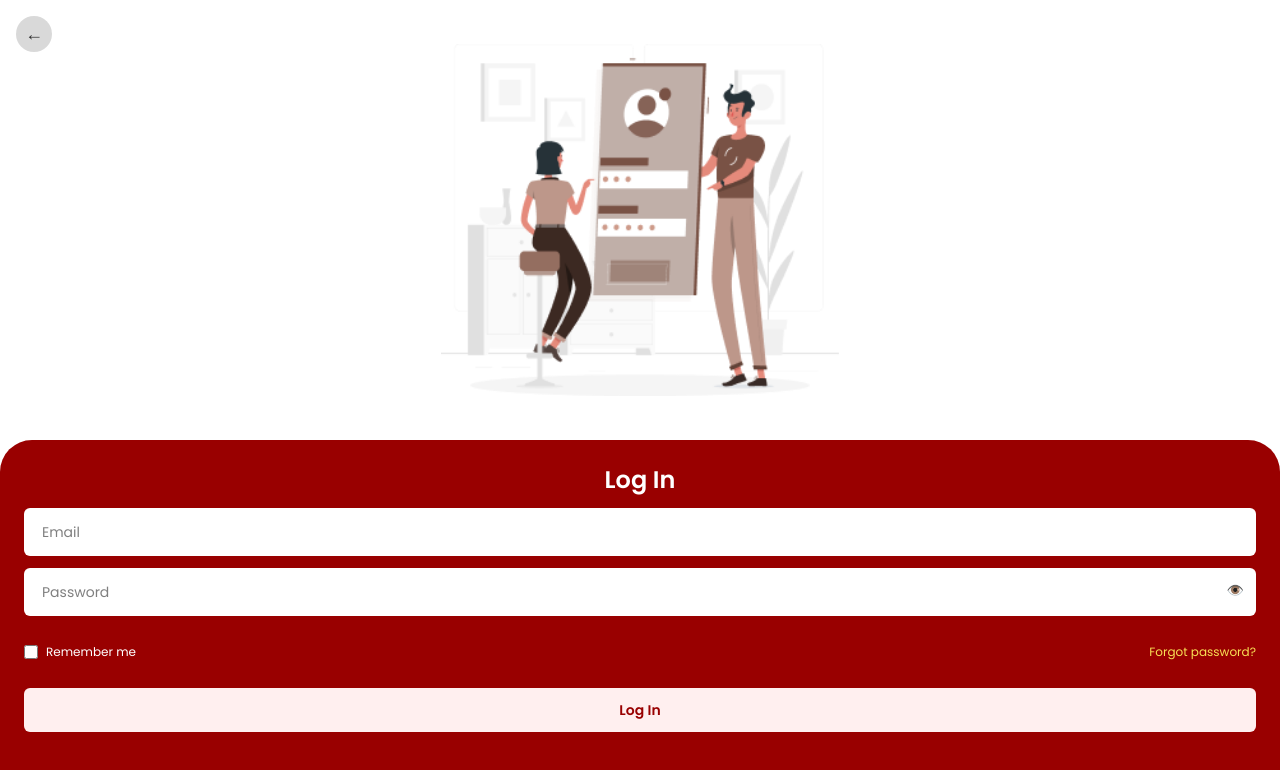
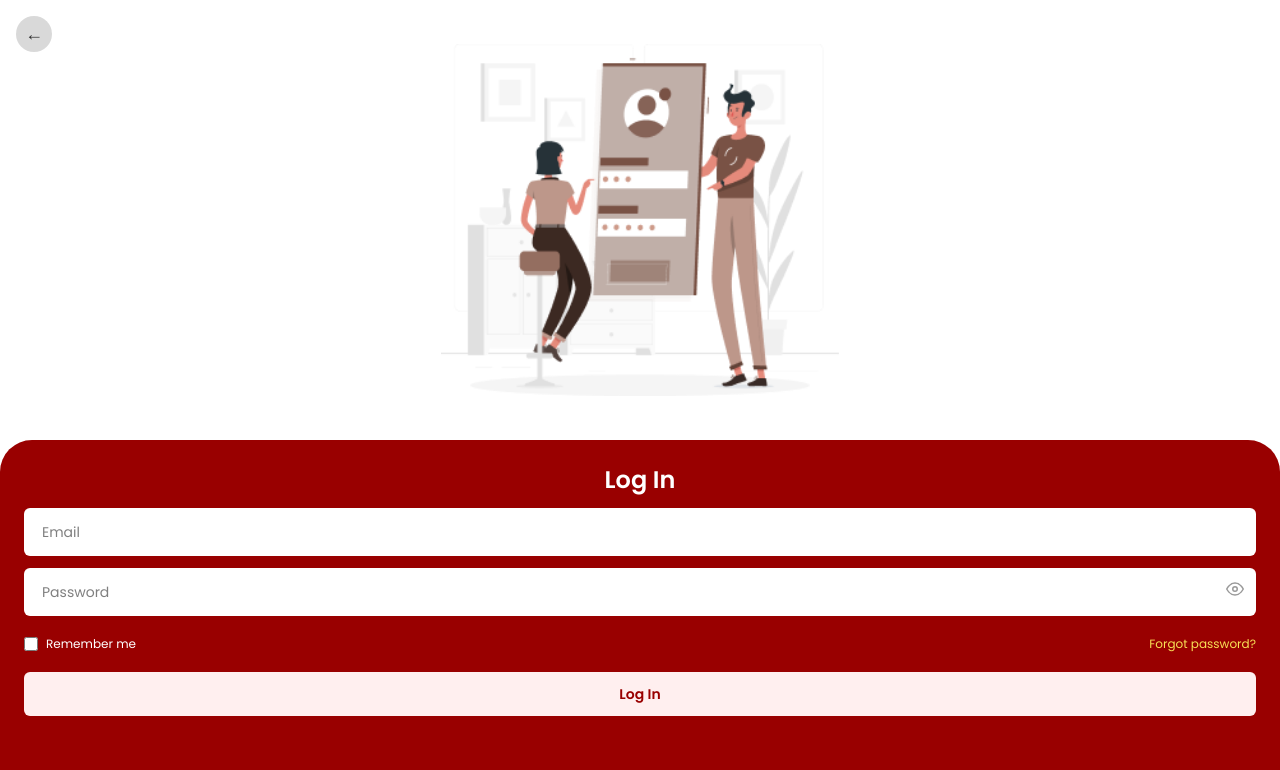
Before and after one commit to FoundNest-WebDevelopement/FoundNest-Frontend, a React (Vite) app in the folder front-end/: page /login in a window 1280 px wide. Shown: the top 770 px of the page. Built offline with nearby package versions, Linux system fonts and the light colour scheme.

Commit message:
feat: add map page with leaflet, office markers, ratings and reviews

```diff
--- a/front-end/src/pages/LandingPage.jsx
+++ b/front-end/src/pages/LandingPage.jsx
@@ -43,13 +43,13 @@ function LandingPage() {
 
 
         <p className="text-white text-xs text-center leading-relaxed opacity-80">
-        Use your official BulSU Microsoft 365 account to access FoundNest.
+        Use your Institutional account to access FoundNest.
         </p>
 
         <button
           onClick={() => navigate('/login')}
-          className="w-full py-3 rounded-md text-sm"
-          style={{ backgroundColor: '#FFEFEF', color: '#000000' }}
+          className="w-full py-3 rounded-md text-sm font-semibold "
+          style={{ backgroundColor: "#FFEFEF", color: "#990000" }}
         >
           Log In
         </button>
--- a/front-end/src/pages/Login.jsx
+++ b/front-end/src/pages/Login.jsx
@@ -19,6 +19,21 @@ function Login() {
       alert("Invalid email or password!");
     }
   };
+
+  const EyeIcon = () => (
+  <svg width="18" height="18" viewBox="0 0 24 24" fill="none" stroke="#999" strokeWidth="2" strokeLinecap="round" strokeLinejoin="round">
+    <path d="M1 12s4-8 11-8 11 8 11 8-4 8-11 8-11-8-11-8z"/>
+    <circle cx="12" cy="12" r="3"/>
+  </svg>
+);
+
+const EyeOffIcon = () => (
+  <svg width="18" height="18" viewBox="0 0 24 24" fill="none" stroke="#999" strokeWidth="2" strokeLinecap="round" strokeLinejoin="round">
+    <path d="M17.94 17.94A10.07 10.07 0 0112 20c-7 0-11-8-11-8a18.45 18.45 0 015.06-5.94"/>
+    <path d="M9.9 4.24A9.12 9.12 0 0112 4c7 0 11 8 11 8a18.5 18.5 0 01-2.16 3.19"/>
+    <line x1="1" y1="1" x2="23" y2="23"/>
+  </svg>
+);
 
   return (
     <div className="flex flex-col h-screen w-screen overflow-hidden">
@@ -66,16 +81,16 @@ function Login() {
             onChange={(e) => setPassword(e.target.value)}
             className="w-full px-4 py-3 rounded-md text-sm bg-white text-black outline-none border-2 border-transparent focus:border-[#FDC502] transition-all"
           />
-          <button
-            onClick={() => setShowPassword(!showPassword)}
-            className="absolute right-3 top-3 text-gray-400 text-sm"
-          >
-            {showPassword ? "🙈" : "👁️"}
-          </button>
+         <button
+  onClick={() => setShowPassword(!showPassword)}
+  className="absolute right-3 top-3"
+>
+  {showPassword ? <EyeOffIcon /> : <EyeIcon />}
+</button>
         </div>
 
         {/* Remember me + Forgot password */}
-        <div className="flex items-center justify-between mt-4">
+        <div className="flex items-center justify-between mt-2">
           <label className="flex items-center gap-2 text-white text-xs cursor-pointer">
             <input
               type="checkbox"
@@ -104,7 +119,7 @@ function Login() {
         {/* Login Button */}
         <button
           onClick={handleLogin}
-          className="w-full py-3 rounded-md text-sm font-semibold mt-4"
+          className="w-full py-3 rounded-md text-sm font-semibold mt-2"
           style={{ backgroundColor: "#FFEFEF", color: "#990000" }}
         >
           Log In
```
